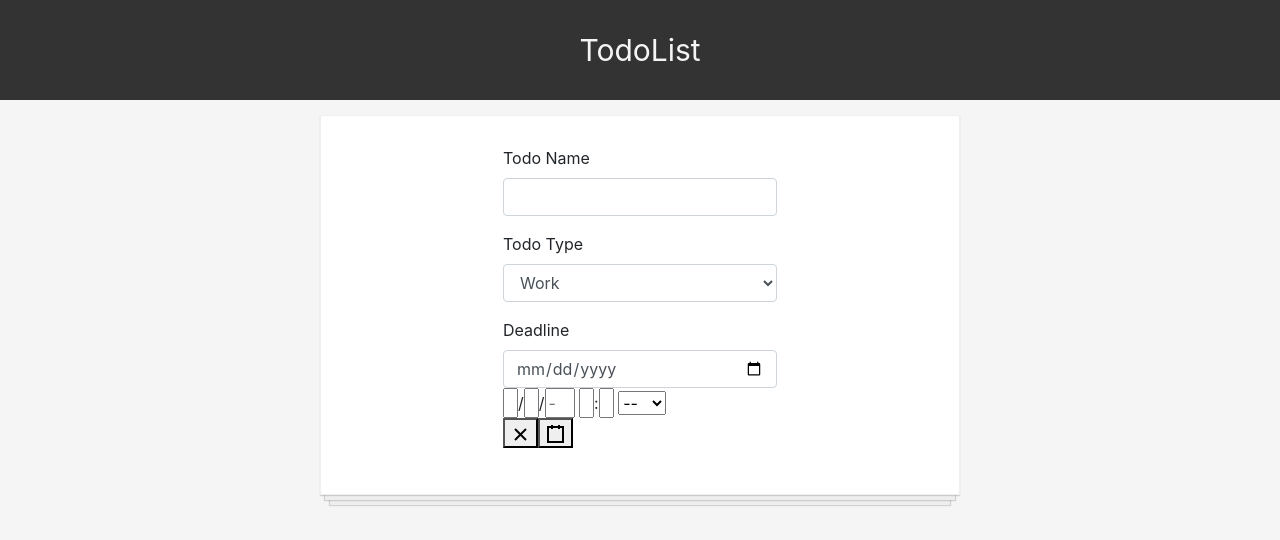
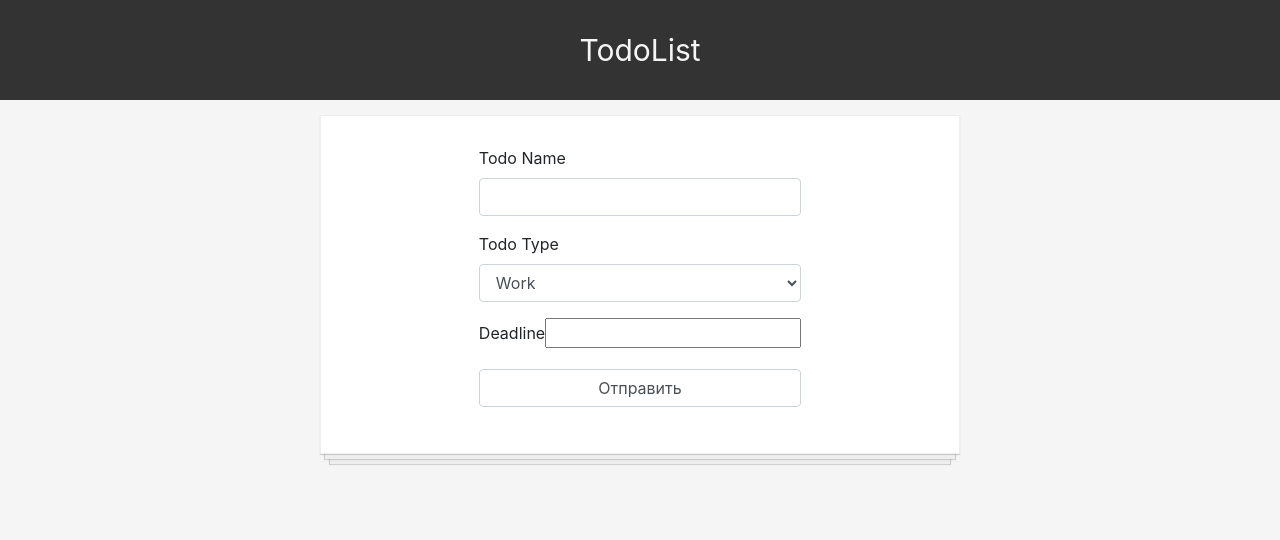
Before and after one commit to fwelpe/todolist, a React (Create React App) app: page / in a window 1280 px wide. Shown: the top 540 px of the page. Built offline with nearby package versions, Linux system fonts and the light colour scheme.

Commit message:
deadline form added, unused components uninstalled // still working

```diff
--- a/package.json
+++ b/package.json
@@ -8,10 +8,7 @@
     "moment": "^2.24.0",
     "mysql": "^2.17.1",
     "react": "^16.10.2",
-    "react-bootstrap": "^1.0.0-beta.14",
-    "react-bootstrap-date-picker": "^5.1.0",
-    "react-datetime": "^2.16.3",
-    "react-datetime-picker": "^2.7.1",
+    "react-datepicker": "^2.9.6",
     "react-dom": "^16.10.2",
     "react-redux": "^7.1.1",
     "react-scripts": "3.2.0",
--- a/src/App.js
+++ b/src/App.js
@@ -1,13 +1,14 @@
 import React, { useState } from 'react';
 import { Label, Input, FormGroup, Form } from 'reactstrap'
-import DateTimePicker from 'react-datetime-picker'
+import DatePicker from "react-datepicker";
+import "react-datepicker/dist/react-datepicker.css";
+
 
 import './css/bootstrap.css';
 import Header from './Header.js';
 import TodoItem from './TodoItem';
 
 const App = () => {
-	const dateToFormat = '1976-04-19T12:59-0500';
 	const [todo, todoSet] = useState('')
 	const handleChangeTodo = (event) => todoSet(event.target.value)
 	const [type, typeSet] = useState(0)
@@ -58,6 +59,8 @@ const App = () => {
 		localStorage.setItem('todolist', JSON.stringify(newTodosObj))
 	}
 
+	const [date, setDate] = useState();
+
 	return (
 		<div>
 			<Header />
@@ -74,11 +77,11 @@ const App = () => {
 						</Input>
 					</FormGroup>
 					<FormGroup>
-					<Label>Deadline</Label>
-						<Input type="date" />
-						<DateTimePicker />
+						<Label>Deadline</Label>
+						<DatePicker selected={date} onChange={setDate} />
 					</FormGroup>
 					<FormGroup>
+						<Input type="submit" value="Отправить" />
 					</FormGroup>
 				</Form>
 				{todoItems}
```
Also changed, not shown: 1 other file (tests, documents, lock files or other folders).
